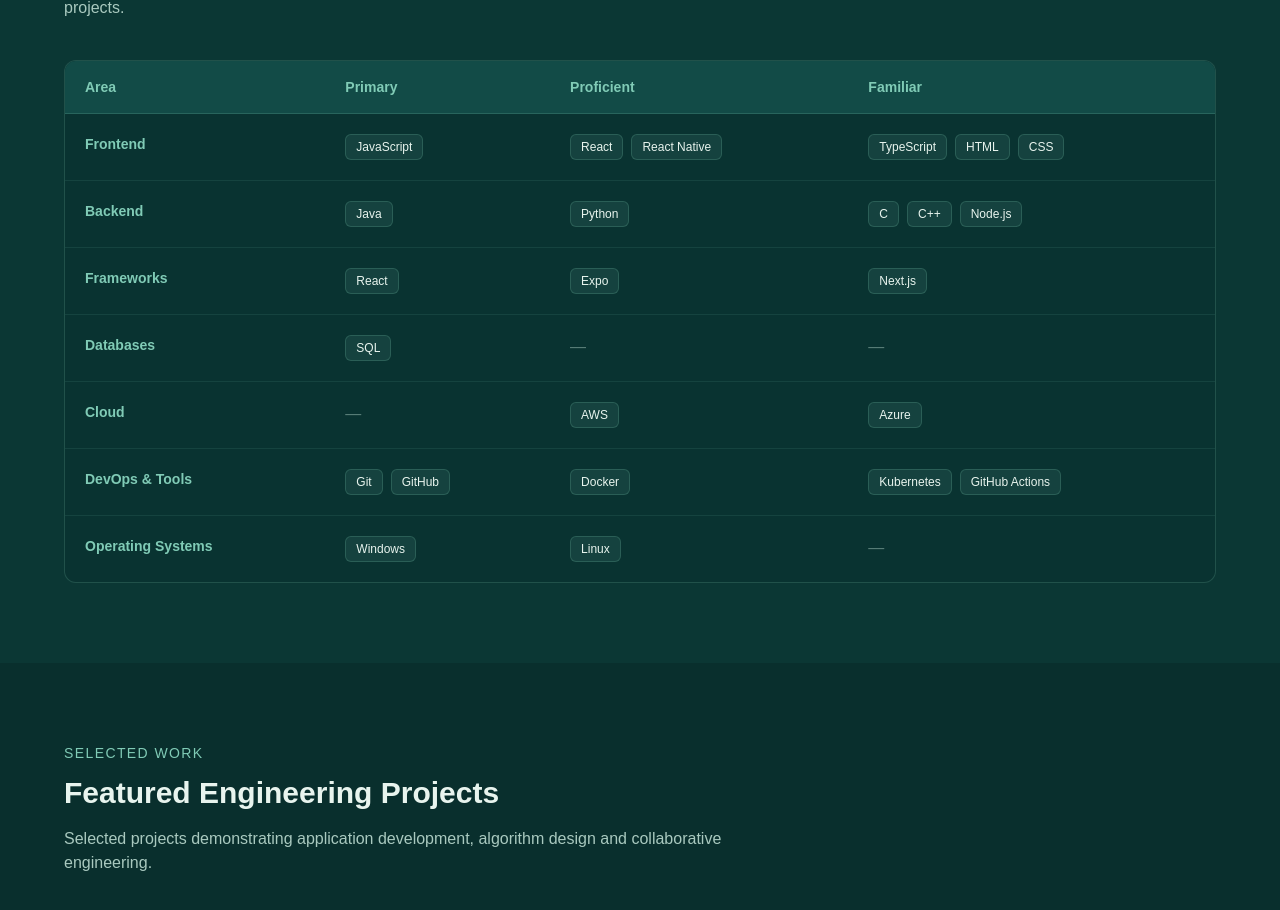
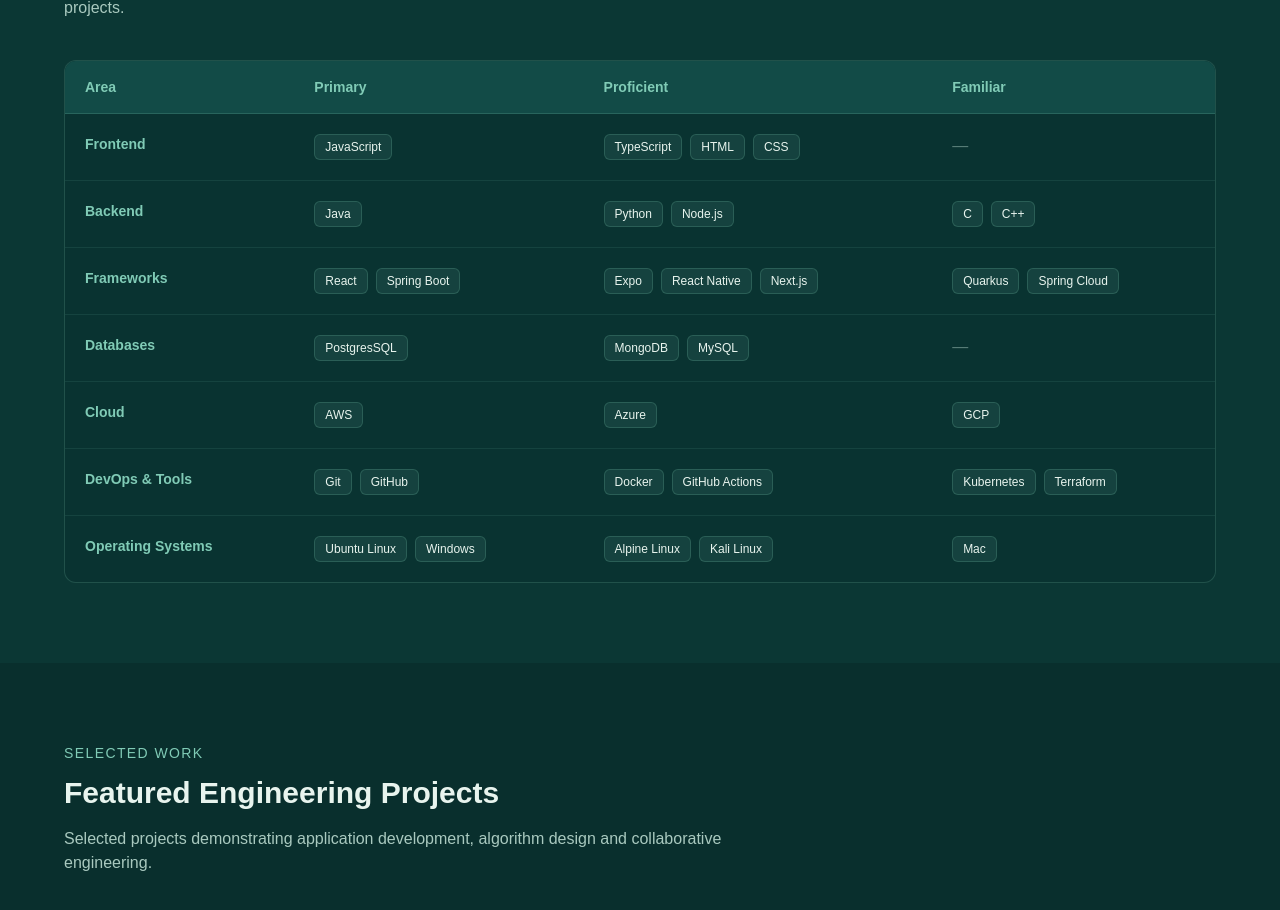
Before and after one commit to ErinGreen5327955/eringreen-io, a Next.js app: page / in a window 1280 px wide. Shown: the part 877-1787 px from the top of the page. Built offline with nearby package versions, Linux system fonts and the light colour scheme.

Commit message:
chore: move skills to correct cells

```diff
--- a/src/data/skills.ts
+++ b/src/data/skills.ts
@@ -10,43 +10,43 @@ export const skills: SkillCategory[] = [
     {
         category: "Frontend",
         primary: ["JavaScript"],
-        proficient: ["React", "React Native"],
-        familiar: ["TypeScript", "HTML", "CSS"],
+        proficient: ["TypeScript", "HTML", "CSS"],
+        familiar: [],
     },
     {
         category: "Backend",
         primary: ["Java"],
-        proficient: ["Python"],
-        familiar: ["C", "C++", "Node.js"],
+        proficient: ["Python", "Node.js"],
+        familiar: ["C", "C++"],
     },
     {
         category: "Frameworks",
-        primary: ["React"],
-        proficient: ["Expo"],
-        familiar: ["Next.js"],
+        primary: ["React", "Spring Boot"],
+        proficient: ["Expo", "React Native", "Next.js"],
+        familiar: ["Quarkus", "Spring Cloud"],
     },
     {
         category: "Databases",
-        primary: ["SQL"],
-        proficient: [],
+        primary: ["PostgresSQL"],
+        proficient: ["MongoDB", "MySQL"],
         familiar: [],
     },
     {
         category: "Cloud",
-        primary: [],
-        proficient: ["AWS"],
-        familiar: ["Azure"],
+        primary: ["AWS"],
+        proficient: ["Azure"],
+        familiar: ["GCP"],
     },
     {
         category: "DevOps & Tools",
         primary: ["Git", "GitHub"],
-        proficient: ["Docker"],
-        familiar: ["Kubernetes", "GitHub Actions"],
+        proficient: ["Docker", "GitHub Actions"],
+        familiar: ["Kubernetes", "Terraform"],
     },
     {
         category: "Operating Systems",
-        primary: ["Windows"],
-        proficient: ["Linux"],
-        familiar: [],
+        primary: [ "Ubuntu Linux", "Windows"],
+        proficient: ["Alpine Linux", "Kali Linux"],
+        familiar: ["Mac"],
     },
 ];
```
